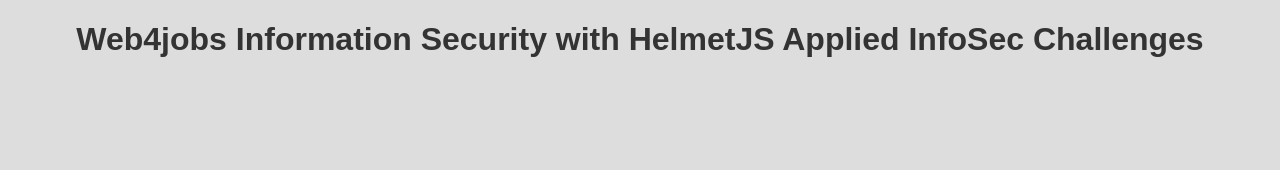
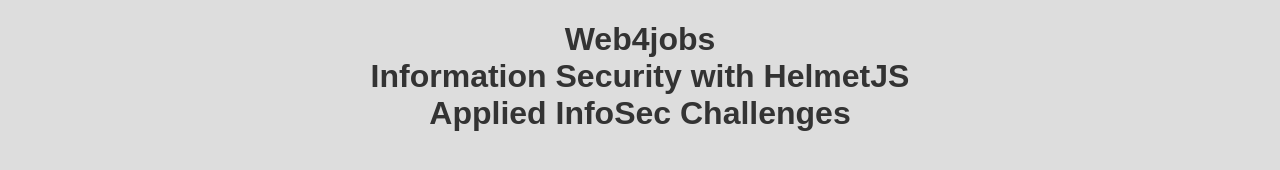
Before and after one commit to Web4Jobs/boilerplate-infosec, a website: page views/index.html in a window 1280 px wide. Drawn offline with Linux system fonts and the light colour scheme; files that its build step writes are made by us from their sources.

Commit message:
Update index.html

```diff
--- a/views/index.html
+++ b/views/index.html
@@ -13,8 +13,8 @@
   <body>
     <header>
       <h1>
-        Web4jobs
-        Information Security with HelmetJS
+        Web4jobs <br>
+        Information Security with HelmetJS <br>
         Applied InfoSec Challenges
       </h1>
     </header>
```
